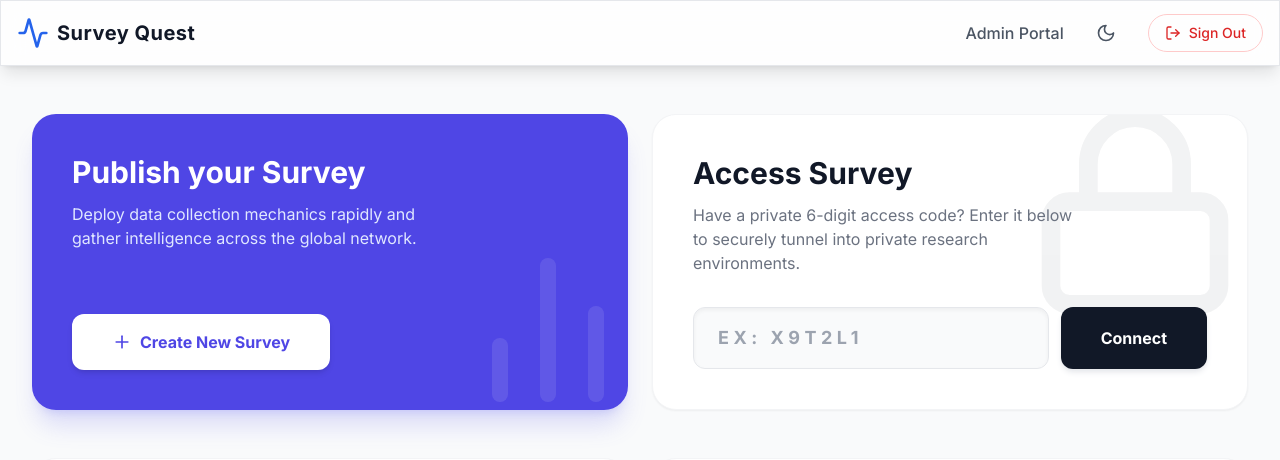
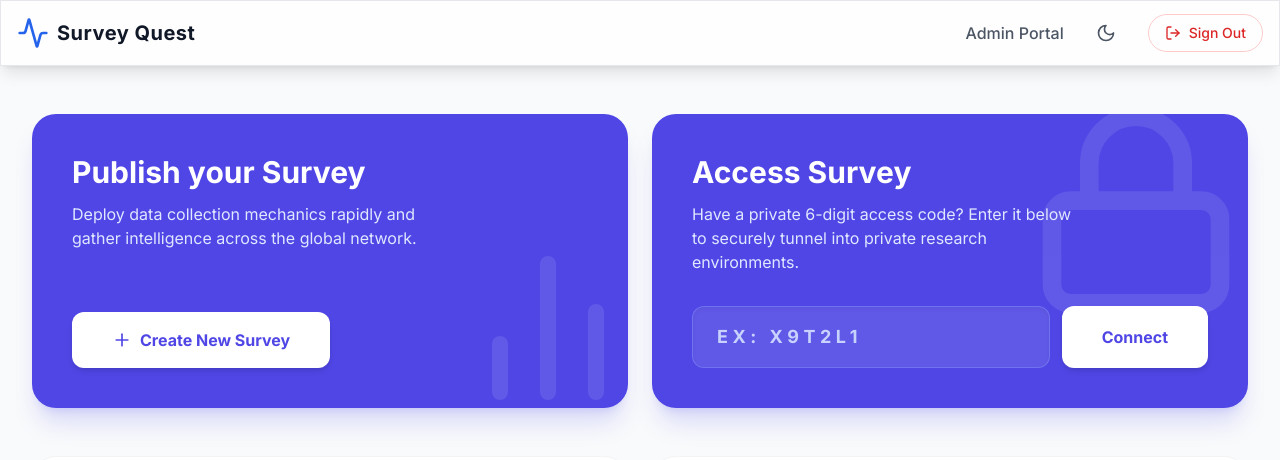
Before and after one commit to Vivek-Radha/surveyquest, a React (Vite) app in the folder frontend/: page /dashboard in a window 1280 px wide. Shown: the top 460 px of the page. Built offline with nearby package versions, Linux system fonts and the light colour scheme; no server answers; sample sign-in values are in the browser's storage.

Commit message:
UI: Update Access Survey container styling to match Publish Survey

```diff
--- a/frontend/src/pages/Dashboard.jsx
+++ b/frontend/src/pages/Dashboard.jsx
@@ -78,13 +78,13 @@ const Dashboard = () => {
         </div>
 
         {/* Action 2: Join Space */}
-        <div className="bg-white dark:bg-dark-800 p-8 lg:p-10 rounded-3xl shadow-sm border border-gray-100 dark:border-gray-800 flex flex-col justify-between h-full relative overflow-hidden">
-          <div className="relative z-10">
-            <h3 className="text-3xl font-extrabold text-gray-900 dark:text-white mb-3">Access Survey</h3>
-            <p className="text-gray-500 text-sm md:text-base mb-8 max-w-sm">Have a private 6-digit access code? Enter it below to securely tunnel into private research environments.</p>
+        <div className="bg-indigo-600 rounded-3xl p-8 lg:p-10 text-white shadow-xl shadow-indigo-500/20 flex flex-col justify-between h-full relative overflow-hidden">
+          <div className="relative z-10 w-full">
+            <h3 className="text-3xl font-extrabold text-white mb-3">Access Survey</h3>
+            <p className="text-indigo-100 text-sm md:text-base mb-8 max-w-sm">Have a private 6-digit access code? Enter it below to securely tunnel into private research environments.</p>
           </div>
           {/* Decorative Lock Icon */}
-          <div className="absolute right-0 top-0 opacity-5 pointer-events-none -translate-y-4">
+          <div className="absolute right-0 top-0 opacity-10 pointer-events-none -translate-y-4">
             <Lock className="w-56 h-56" />
           </div>
 
@@ -92,12 +92,12 @@ const Dashboard = () => {
             <input
               type="text"
               placeholder="EX: X9T2L1"
-              className="flex-1 bg-gray-50 dark:bg-dark-900 border border-gray-200 dark:border-gray-700 rounded-xl px-6 py-4 focus:outline-none focus:ring-2 focus:ring-indigo-500 text-base md:text-lg tracking-[0.25em] uppercase font-bold text-gray-800 dark:text-gray-100 shadow-inner"
+              className="flex-1 bg-white/10 dark:bg-dark-900/30 border border-indigo-400/50 rounded-xl px-6 py-4 focus:outline-none focus:ring-2 focus:ring-white focus:bg-white focus:text-indigo-900 text-base md:text-lg tracking-[0.25em] uppercase font-bold text-white placeholder-indigo-200 shadow-inner transition-colors"
               maxLength={6}
               value={joinCode}
               onChange={(e) => setJoinCode(e.target.value.toUpperCase())}
             />
-            <button type="submit" className="bg-gray-900 dark:bg-gray-100 text-white dark:text-gray-900 hover:bg-gray-800 dark:hover:bg-white rounded-xl px-10 py-4 font-bold transition-all shadow-md shadow-gray-200 dark:shadow-none min-w-[max-content]">
+            <button type="submit" className="bg-white text-indigo-600 hover:bg-gray-50 rounded-xl px-10 py-4 font-bold transition-all shadow-md min-w-[max-content]">
               Connect
             </button>
           </form>
```
